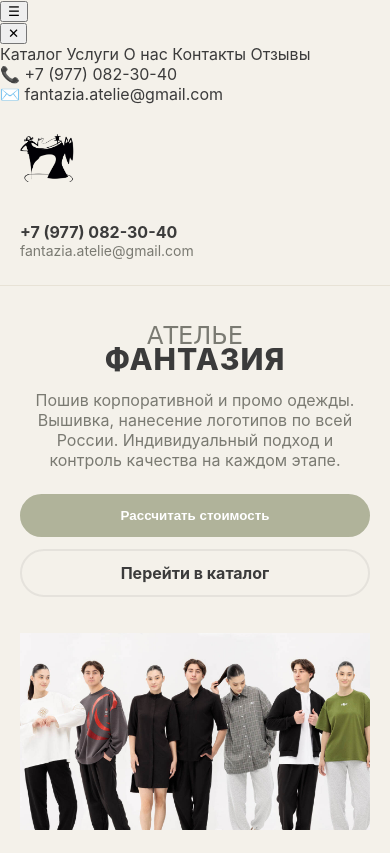
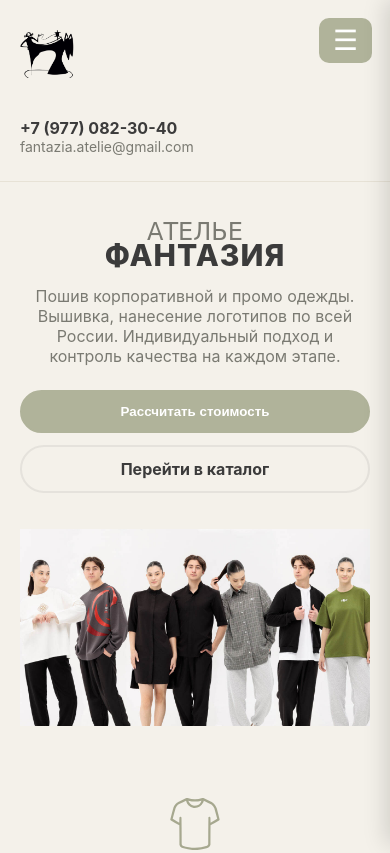
Before and after one commit to gidroshlupka-ops/fantaziya-site, a plain HTML site: page index.html in a window 390 px wide. Shown: the top 853 px of the page. Drawn offline with Linux system fonts and the light colour scheme.

Commit message:
Update style.css

```diff
--- a/css/style.css
+++ b/css/style.css
@@ -127,3 +127,75 @@ footer{margin-top:40px;padding:28px 0;color:var(--muted);text-align:center}
   .modal-box{padding:16px}
   .modal-grid{gap:12px}
 }
+
+/* =========================
+   MOBILE MENU (720px)
+========================= */
+@media(max-width:720px){
+
+  .mobile-menu-btn{
+    position:fixed;
+    top:18px;
+    right:18px;
+    background:var(--olive);
+    color:#fff;
+    border:0;
+    font-size:28px;
+    padding:6px 14px;
+    border-radius:10px;
+    z-index:200;
+    display:block;
+  }
+
+  /* скрываем меню ПК */
+  .main-nav ul{
+    display:none !important;
+  }
+
+  .mobile-menu{
+    position:fixed;
+    top:0;
+    right:-260px;
+    width:260px;
+    height:100%;
+    background:#fff;
+    box-shadow:-4px 0 22px rgba(0,0,0,0.15);
+    padding:20px;
+    transition:0.35s;
+    z-index:300;
+  }
+
+  .mobile-menu.open{
+    right:0;
+  }
+
+  .close-menu{
+    background:none;
+    border:0;
+    font-size:26px;
+    float:right;
+    cursor:pointer;
+  }
+
+  .mobile-nav{
+    margin-top:40px;
+    display:flex;
+    flex-direction:column;
+    gap:16px;
+  }
+
+  .mobile-nav a{
+    font-size:18px;
+    padding:6px 0;
+    border-bottom:1px solid #eee;
+  }
+
+  .mobile-contacts{
+    margin-top:28px;
+    font-weight:600;
+  }
+
+  .mobile-contacts div{
+    margin-bottom:6px;
+  }
+}
```
